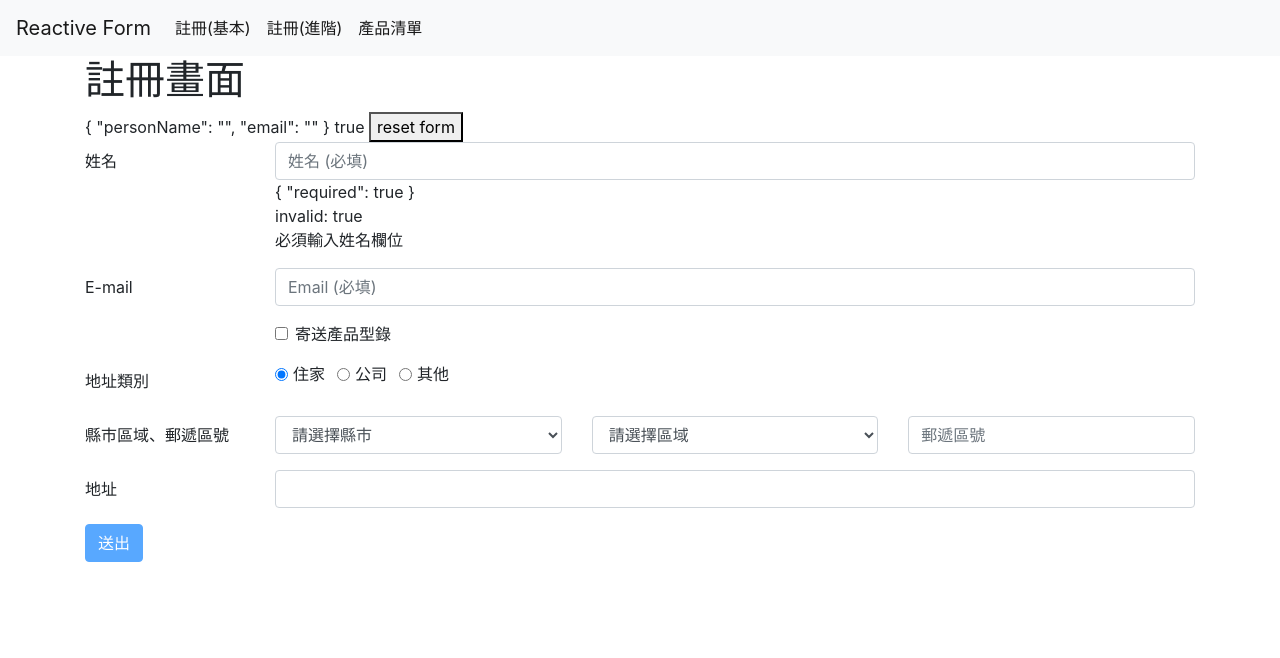
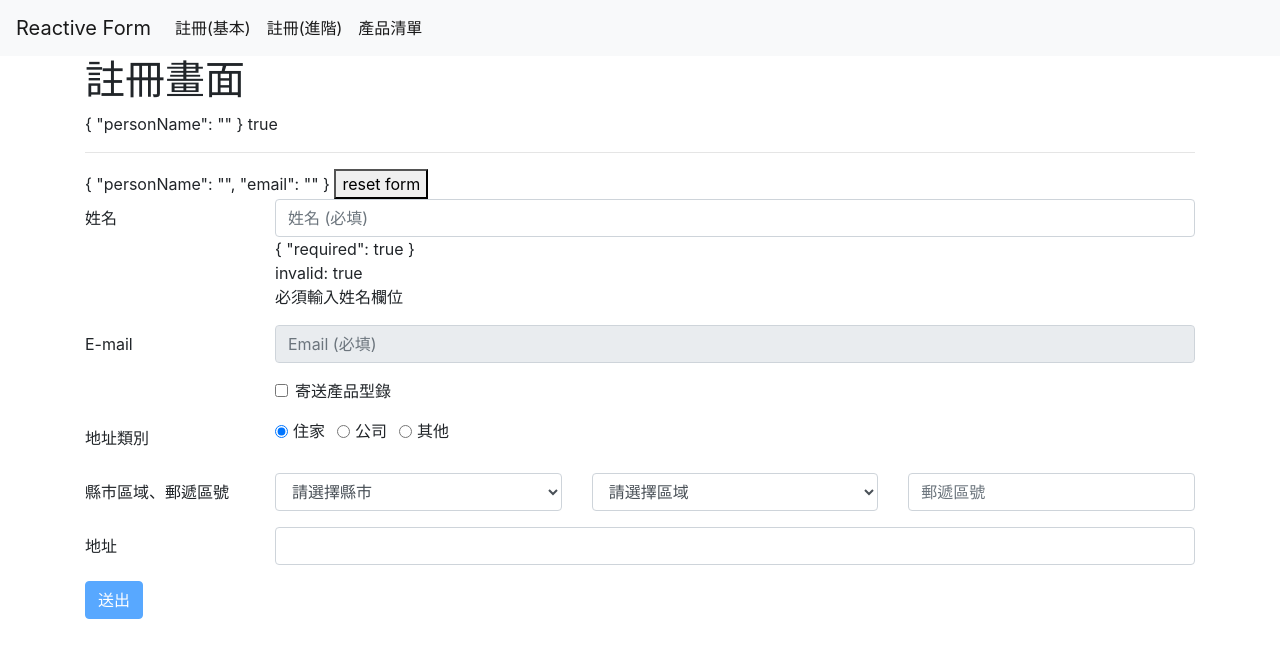
Before and after one commit to chgc/20181110-angular-beginner-form, an Angular app: page /signup in a window 1280 px wide. Shown: the top 658 px of the page. Built offline with nearby package versions, Linux system fonts and the light colour scheme.

Commit message:
取得表單上所有欄位的值，包含 disable 的項目

```diff
--- a/src/app/signup/signup.component.html
+++ b/src/app/signup/signup.component.html
@@ -1,5 +1,7 @@
 <h1>註冊畫面</h1>
 {{ f.value | json }} {{ f.invalid }}
+<hr />
+{{ f.form.getRawValue() | json }}
 <button (click)="f.reset({ personName: 'Kevin', email: '' })">
   reset form
 </button>
@@ -35,6 +37,7 @@
         class="form-control"
         placeholder="Email (必填)"
         required
+        disabled
       />
     </div>
   </div>
```
